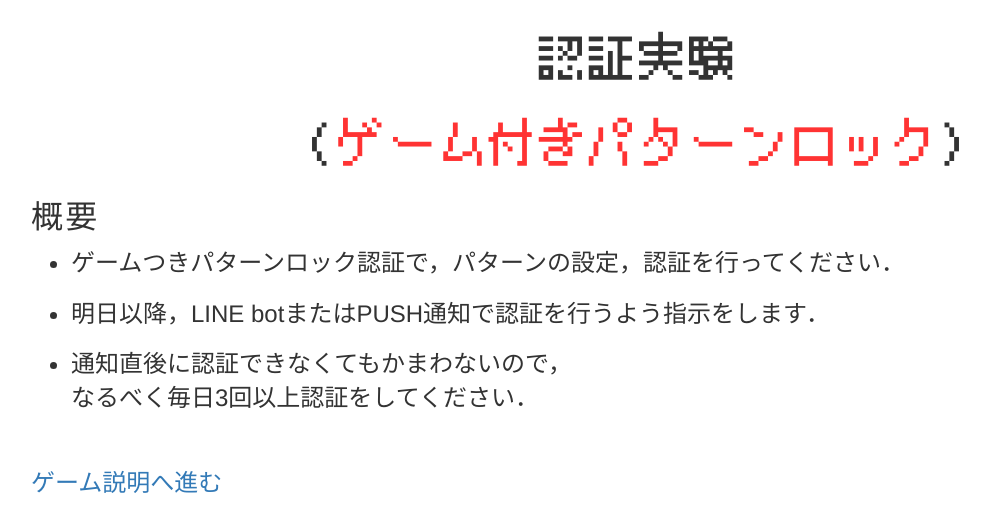
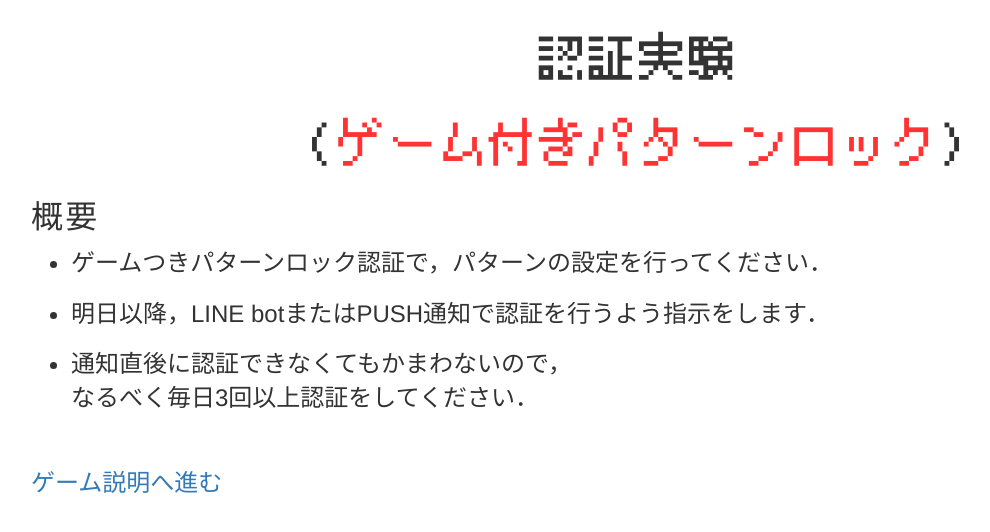
Before and after one commit to kinmemodoki/PatternLock-web, a plain HTML site: page experiment/game.html in a window 1280 px wide. Shown: the whole page, without its empty margins (1-991 px from the left). Drawn offline with Linux system fonts and the light colour scheme.

Commit message:
説明変更

```diff
--- a/experiment/game.html
+++ b/experiment/game.html
@@ -14,7 +14,7 @@
   <div class="section">
     <div class="topic">概要</div>
     <ul>
-      <li>ゲームつきパターンロック認証で，パターンの設定，認証を行ってください．</li>
+      <li>ゲームつきパターンロック認証で，パターンの設定を行ってください．</li>
       <li>明日以降，LINE botまたはPUSH通知で認証を行うよう指示をします．</li>
       <li>通知直後に認証できなくてもかまわないので，<br>なるべく毎日3回以上認証をしてください．</li>
     </ul>
```
Also changed, not shown: experiment/normal.html (+1 -1 lines).
